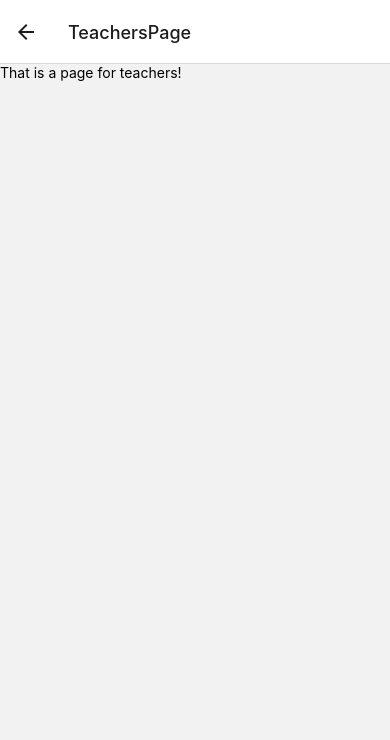
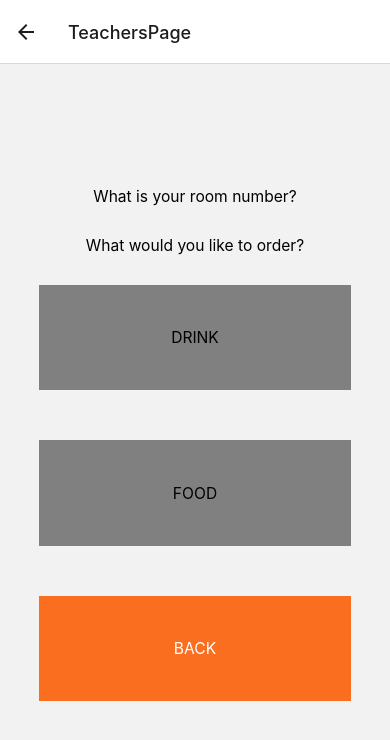
Before and after one commit to studentocsbMatvei/KennyAppOCSB2024, a React Native app in the folder DeliveryApp/: screen /TeachersPage in a window 390 px wide. Shown: the top 740 px of the page. Built offline with nearby package versions, Linux system fonts and the light colour scheme.

Commit message:
Added more elements in the Teacher's page

```diff
--- a/DeliveryApp/App.js
+++ b/DeliveryApp/App.js
@@ -57,7 +57,7 @@ const styles = StyleSheet.create({
     color: 'black',
   },
   buttonStyle_0: {
-    width: '80%',
+    width: '90%',
     height: windowHeight / 8,
     marginBottom: 20,
     backgroundColor: '#F96E1F',
@@ -65,7 +65,7 @@ const styles = StyleSheet.create({
     alignItems: 'center',
   },
   buttonStyle_1: {
-    width: '80%',
+    width: '90%',
     height: windowHeight / 8,
     marginBottom: 20,
     backgroundColor: 'black',
@@ -74,7 +74,7 @@ const styles = StyleSheet.create({
   },
   buttonText: {
     color: 'white',
-    fontSize: 0.03 * windowWidth,
+    fontSize: 0.04 * windowWidth,
     textAlign: 'center',
   },
 });
--- a/DeliveryApp/pages/KennysPage.js
+++ b/DeliveryApp/pages/KennysPage.js
@@ -26,13 +26,14 @@ const styles = StyleSheet.create({
         alignItems: 'center',
         justifyContent: 'center',
         flexDirection: 'column',
+        gap: 30,
     },
     textStyle: {
         fontSize: windowWidth * 0.1,
         color: 'black',
     },
     buttonText: {
-        fontSize: windowWidth * 0.03,
+        fontSize: windowWidth * 0.04,
         textAlign: 'center',
     },
     buttonStyle: {
--- a/DeliveryApp/pages/TeachersPage.js
+++ b/DeliveryApp/pages/TeachersPage.js
@@ -1,10 +1,68 @@
 import * as React from 'react';
-import { StyleSheet, Text, View, Button, Pressable } from 'react-native';
+import { StyleSheet, Text, View, Button, Pressable, Dimensions, TextInput } from 'react-native';
+
+const windowWidth = Dimensions.get('window').width;
+const windowHeight = Dimensions.get('window').height;
 
 export default function TeachersPage({navigation}) {
     return (
-        <View>
-            <Text>That is a page for teachers!</Text>
+        <View style={styles.container}>
+            <Text style={styles.textStyle}>What is your room number?</Text>
+            <Text style={styles.textStyle}>What would you like to order?</Text>
+            <Pressable style={styles.buttonStyle}>
+                <Text style={styles.buttonText}>
+                    DRINK
+                </Text>
+            </Pressable>
+            <Pressable style={styles.buttonStyle}>
+                <Text style={styles.buttonText}>
+                    FOOD
+                </Text>
+            </Pressable>
+            <Pressable style={styles.buttonStyle_1} onPress={() => navigation.navigate('Home')}>
+                <Text style={styles.buttonText_1}>
+                    BACK
+                </Text>
+            </Pressable>
         </View>
     )
 }
+
+const styles = StyleSheet.create({
+    container: {
+        flex: 1,
+        alignItems: 'center',
+        justifyContent: 'center',
+        flexDirection: 'column',
+        gap: 30,
+    },
+    textStyle: {
+        fontSize: windowWidth * 0.04,
+        color: 'black',
+    },
+    buttonText: {
+        fontSize: windowWidth * 0.04,
+        textAlign: 'center',
+    },
+    buttonStyle: {
+        width: '80%',
+        height: windowHeight / 8,
+        marginBottom: 20,
+        backgroundColor: 'grey',
+        justifyContent: 'center',
+        alignItems: 'center',
+    },
+    buttonStyle_1: {
+        width: '80%',
+        height: windowHeight / 8,
+        marginBottom: 20,
+        backgroundColor: '#F96E1F',
+        justifyContent: 'center',
+        alignItems: 'center',
+    },
+    buttonText_1: {
+        fontSize: windowWidth * 0.04,
+        textAlign: 'center',
+        color: 'white',
+    }
+});
```
